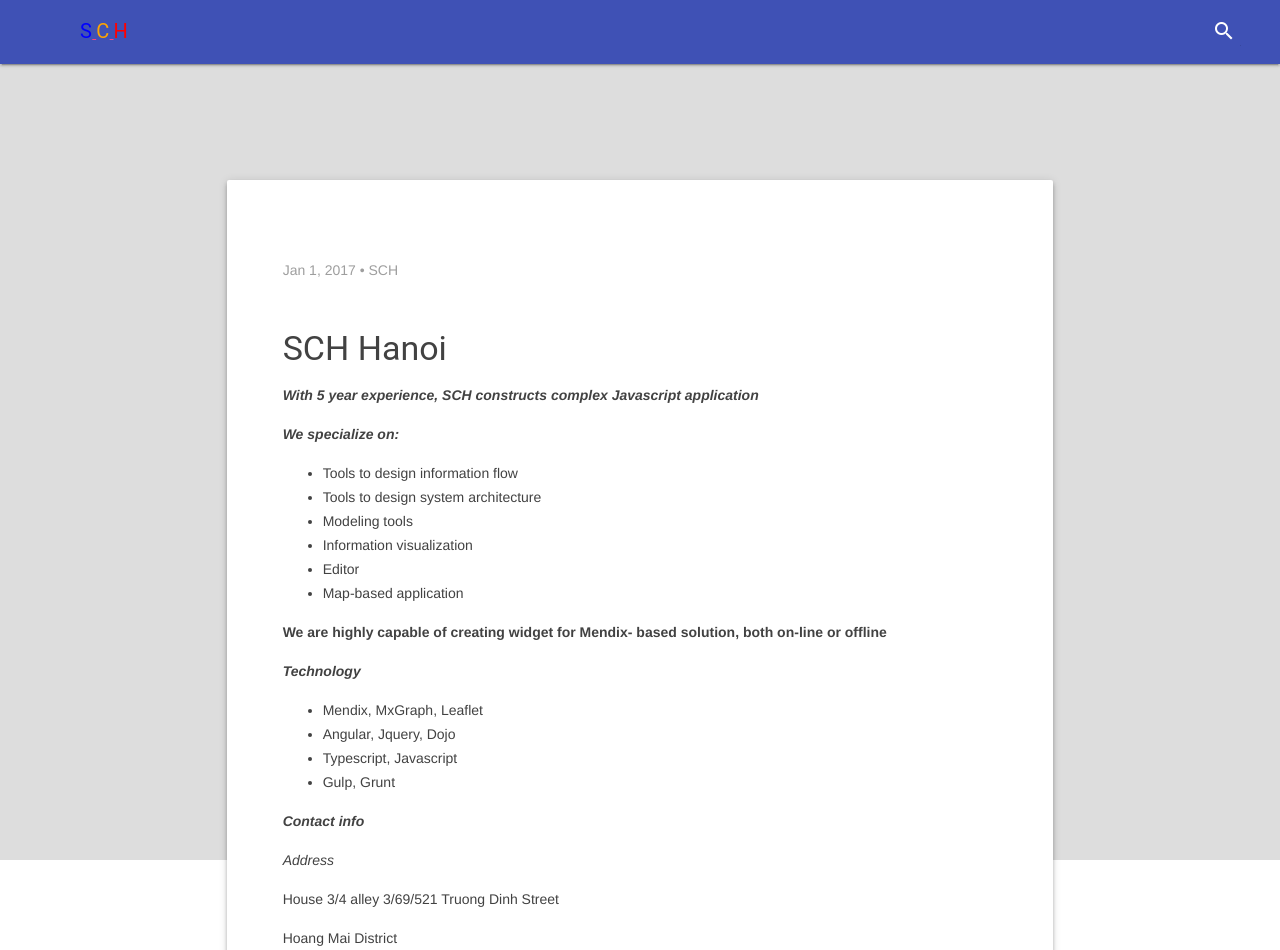
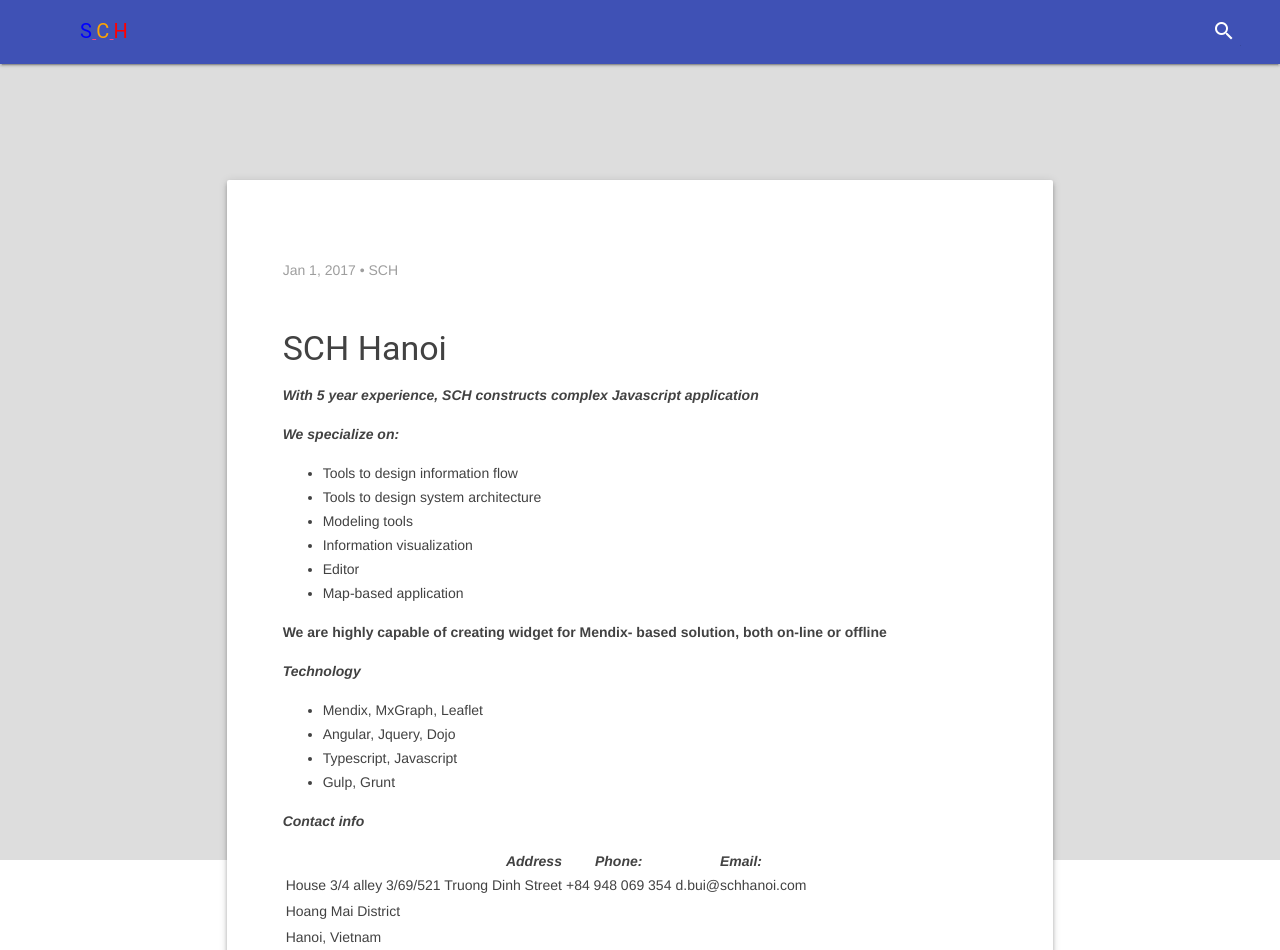
Before and after one commit to vietduc1441/vietduc1441.github.io, a Jekyll site: the page built from _posts/2015-10-11-sch-headlight-intro.markdown, in a window 1280 px wide. Shown: the top 950 px of the page. Built offline with Jekyll 4.4.1, drawn with Linux system fonts in a browser that asks for light colours; nearby versions of some CDN libraries; some of the changed text lies outside the part shown; grey boxes are pictures that could not be loaded.

Commit message:
Update 2015-10-11-sch-headlight-intro.markdown

```diff
--- a/_posts/2015-10-11-sch-headlight-intro.markdown
+++ b/_posts/2015-10-11-sch-headlight-intro.markdown
@@ -30,21 +30,22 @@ __We are highly capable of creating widget for Mendix- based solution, both on-l
 *__Contact info__*
 
 
-*Address*
 
- House 3/4 alley 3/69/521 Truong Dinh Street
+|*Address*|*Phone:*|*Email:*|
+|--------:|--------|--------|
+ House 3/4 alley 3/69/521 Truong Dinh Street| +84 948 069 354 | d.bui@schhanoi.com
 
- Hoang Mai District
+ Hoang Mai District| |
 
- Hanoi, Vietnam
+ Hanoi, Vietnam| |
 
-*Phone:*
 
- +84 948 069 354
 
-*Email:*
 
- d.bui@schhanoi.com
+
+
+
+
 
 
 <iframe src="https://www.google.com/maps/embed?pb=!1m14!1m12!1m3!1d7450.700098841753!2d105.84728081845846!3d20.978600780571185!2m3!1f0!2f0!3f0!3m2!1i1024!2i768!4f13.1!5e0!3m2!1sen!2s!4v1479355139186" width="600" height="450" frameborder="0" style="border:0" ></iframe>
```
